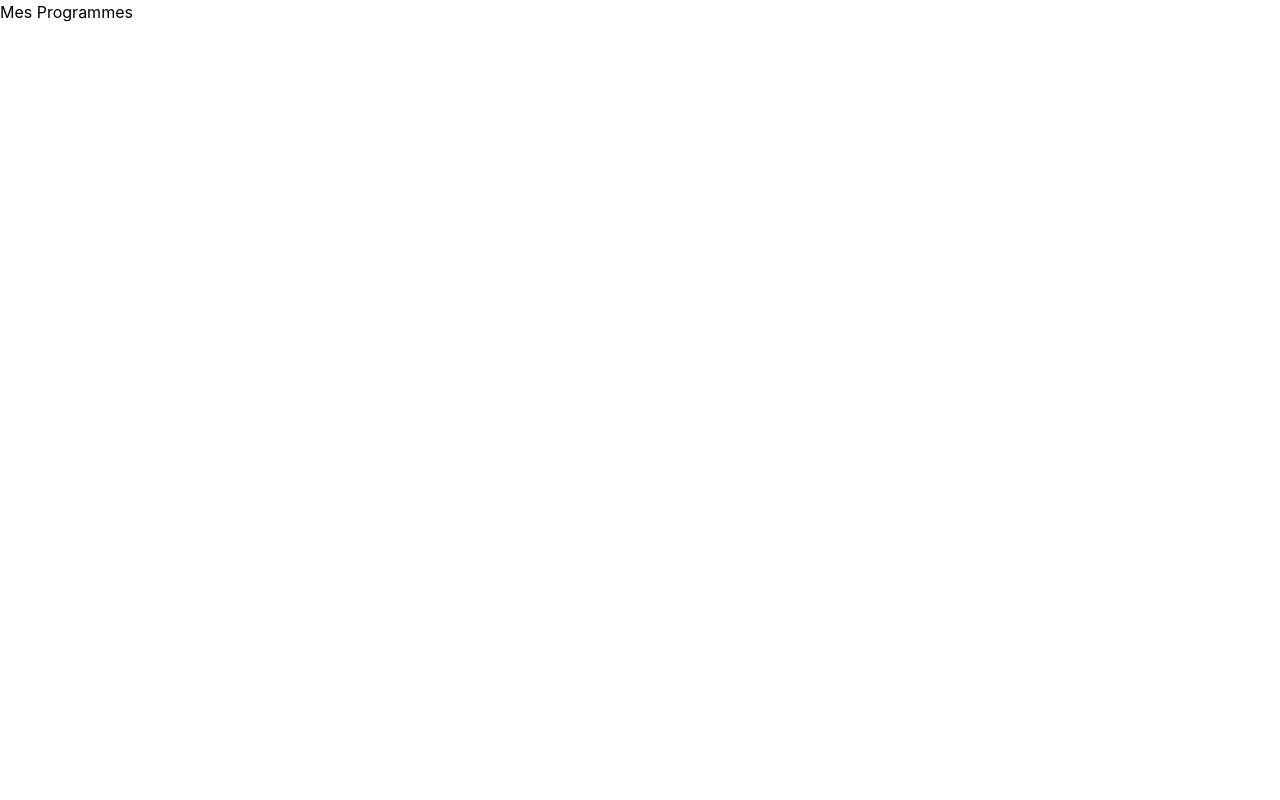
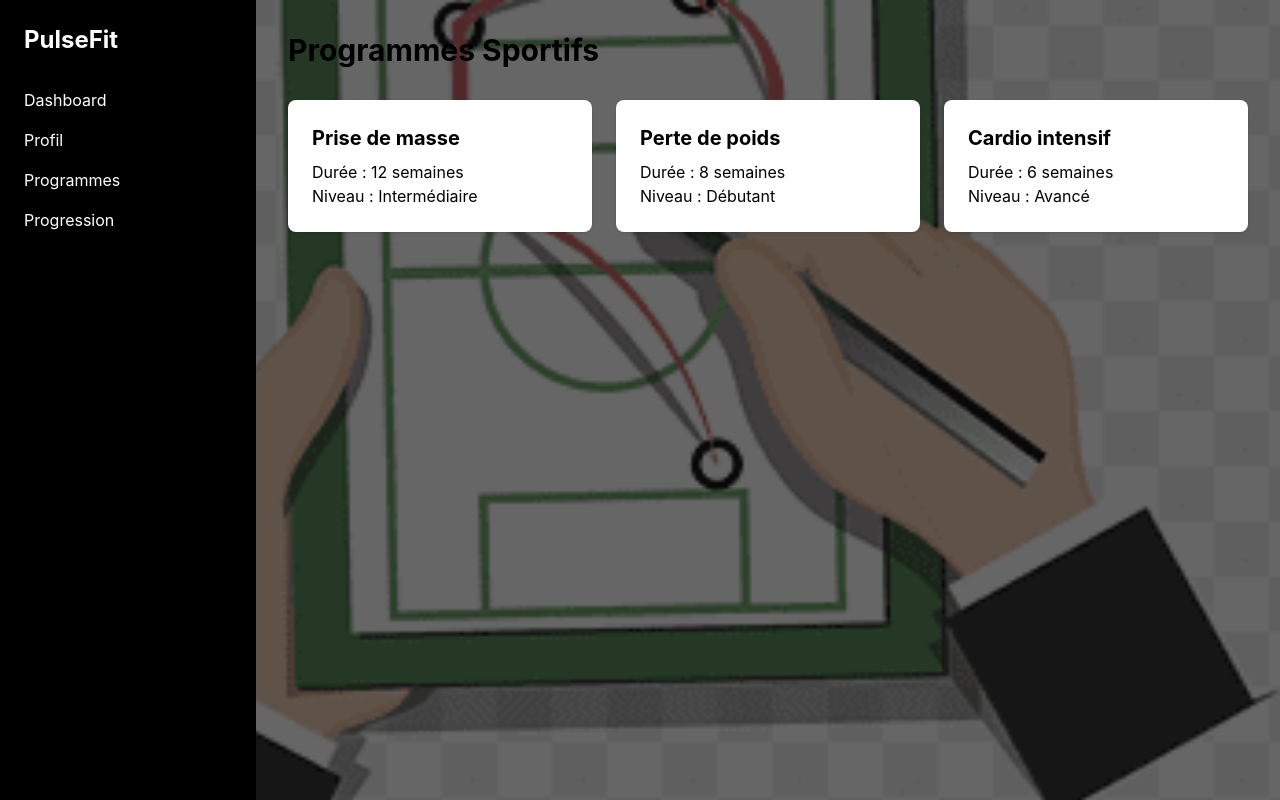
Before and after one commit to williamsedou0-hub/coach-sportif-app, a React (Vite) app: page /programs in a window 1280 px wide. Built offline with nearby package versions, Linux system fonts and the light colour scheme.

Commit message:
Création complète du dashboard sportif

```diff
--- a/src/pages/dashboard/Dashboard.tsx
+++ b/src/pages/dashboard/Dashboard.tsx
@@ -1,11 +1,14 @@
 import Sidebar from "../../components/Sidebar";
+import dashboardBg from "../../assets/dashboard-bg.png";
 
 export default function Dashboard() {
   return (
-    <div className="flex bg-gray-100 min-h-screen">
+    <div
+  className="flex min-h-screen bg-cover bg-center"
+  style={{ backgroundImage: `url(${dashboardBg})` }}>
       <Sidebar />
 
-      <main className="flex-1 p-8">
+      <main className="flex-1 p-8 bg-black/60">
         <h1 className="text-3xl font-bold mb-8">
           Bienvenue sur votre tableau de bord
         </h1>
--- a/src/pages/dashboard/Profile.tsx
+++ b/src/pages/dashboard/Profile.tsx
@@ -1,7 +1,23 @@
+import Sidebar from "../../components/Sidebar";
+import dashboardBg from "../../assets/dashboard-bg.png";
+
 export default function Profile() {
   return (
-    <div>
-      <h1>Profil</h1>
+    <div
+  className="flex min-h-screen bg-cover bg-center"
+  style={{ backgroundImage: `url(${dashboardBg})` }}>
+      <Sidebar />
+
+      <main className="flex-1 p-8 bg-black/60">
+        <h1 className="text-3xl font-bold mb-8">Mon Profil</h1>
+
+        <div className="bg-white p-6 rounded-lg shadow max-w-xl">
+          <p className="mb-3"><strong>Nom :</strong> Williams</p>
+          <p className="mb-3"><strong>Email :</strong> williams@email.com</p>
+          <p className="mb-3"><strong>Objectif :</strong> Prise de masse</p>
+          <p className="mb-3"><strong>Niveau :</strong> Intermédiaire</p>
+        </div>
+      </main>
     </div>
   );
 }
--- a/src/pages/dashboard/Programs.tsx
+++ b/src/pages/dashboard/Programs.tsx
@@ -1,7 +1,38 @@
+import Sidebar from "../../components/Sidebar";
+import dashboardBg from "../../assets/dashboard-bg.png";
+
 export default function Programs() {
   return (
-    <div>
-      <h1>Mes Programmes</h1>
+    <div
+  className="flex min-h-screen bg-cover bg-center"
+  style={{ backgroundImage: `url(${dashboardBg})` }}>
+      <Sidebar />
+
+      <main className="flex-1 p-8 bg-black/60">
+        <h1 className="text-3xl font-bold mb-8">Programmes Sportifs</h1>
+
+        <div className="grid md:grid-cols-3 gap-6">
+
+          <div className="bg-white p-6 rounded-lg shadow">
+            <h2 className="text-xl font-bold mb-2">Prise de masse</h2>
+            <p>Durée : 12 semaines</p>
+            <p>Niveau : Intermédiaire</p>
+          </div>
+
+          <div className="bg-white p-6 rounded-lg shadow">
+            <h2 className="text-xl font-bold mb-2">Perte de poids</h2>
+            <p>Durée : 8 semaines</p>
+            <p>Niveau : Débutant</p>
+          </div>
+
+          <div className="bg-white p-6 rounded-lg shadow">
+            <h2 className="text-xl font-bold mb-2">Cardio intensif</h2>
+            <p>Durée : 6 semaines</p>
+            <p>Niveau : Avancé</p>
+          </div>
+
+        </div>
+      </main>
     </div>
   );
 }
--- a/src/pages/dashboard/Progress.tsx
+++ b/src/pages/dashboard/Progress.tsx
@@ -1,7 +1,34 @@
+import Sidebar from "../../components/Sidebar";
+import dashboardBg from "../../assets/dashboard-bg.png";
+
 export default function Progress() {
   return (
-    <div>
-      <h1>Ma Progression</h1>
+    <div
+  className="flex min-h-screen bg-cover bg-center"
+  style={{ backgroundImage: `url(${dashboardBg})` }}>
+      <Sidebar />
+
+      <main className="flex-1 p-8 bg-black/60">
+        <h1 className="text-3xl font-bold mb-8">Ma Progression</h1>
+
+        <div className="bg-white p-6 rounded-lg shadow max-w-2xl">
+          <p className="mb-4">
+            <strong>Poids actuel :</strong> 78 kg
+          </p>
+
+          <p className="mb-4">
+            <strong>Objectif :</strong> 85 kg
+          </p>
+
+          <p className="mb-2">
+            <strong>Progression :</strong> 65%
+          </p>
+
+          <div className="w-full bg-gray-300 rounded-full h-6">
+            <div className="bg-lime-500 h-6 rounded-full w-[65%]"></div>
+          </div>
+        </div>
+      </main>
     </div>
   );
 }
```
Also changed, not shown: src/assets/dashboard-bg.png (added).
